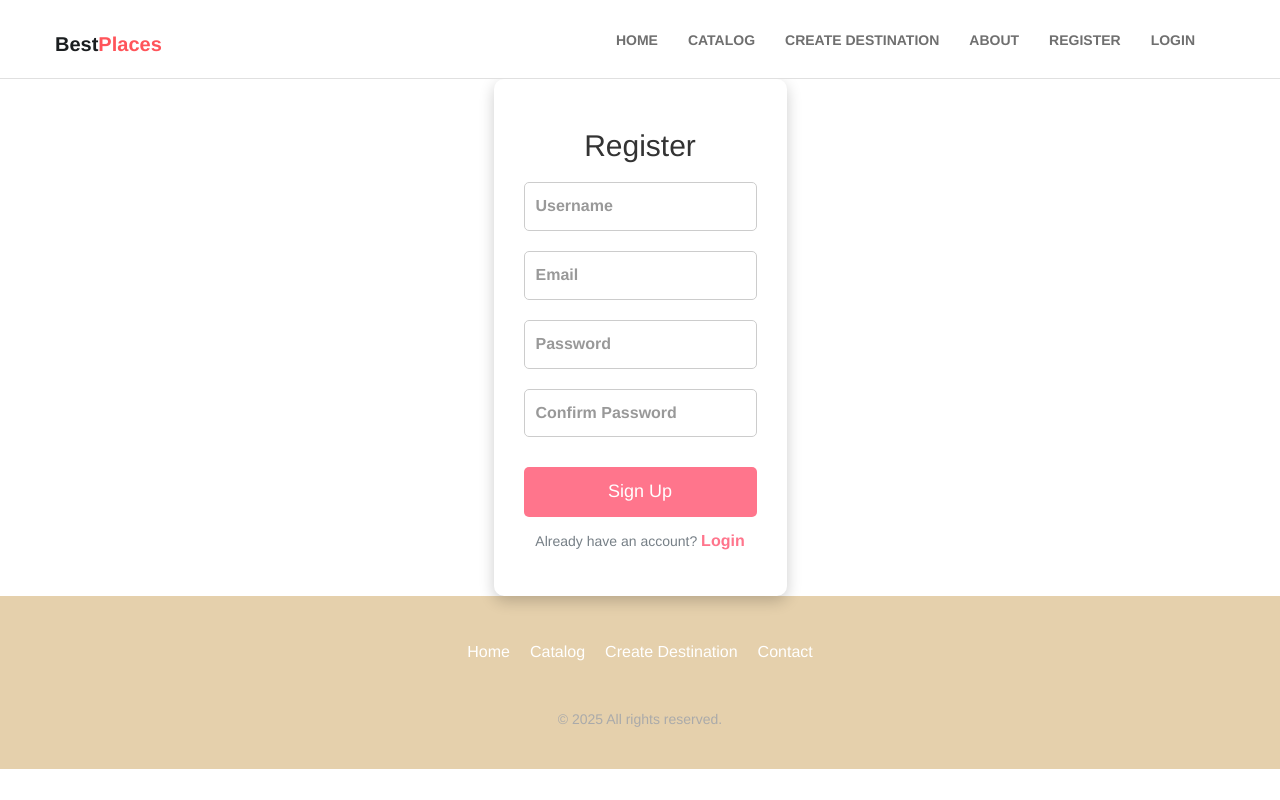
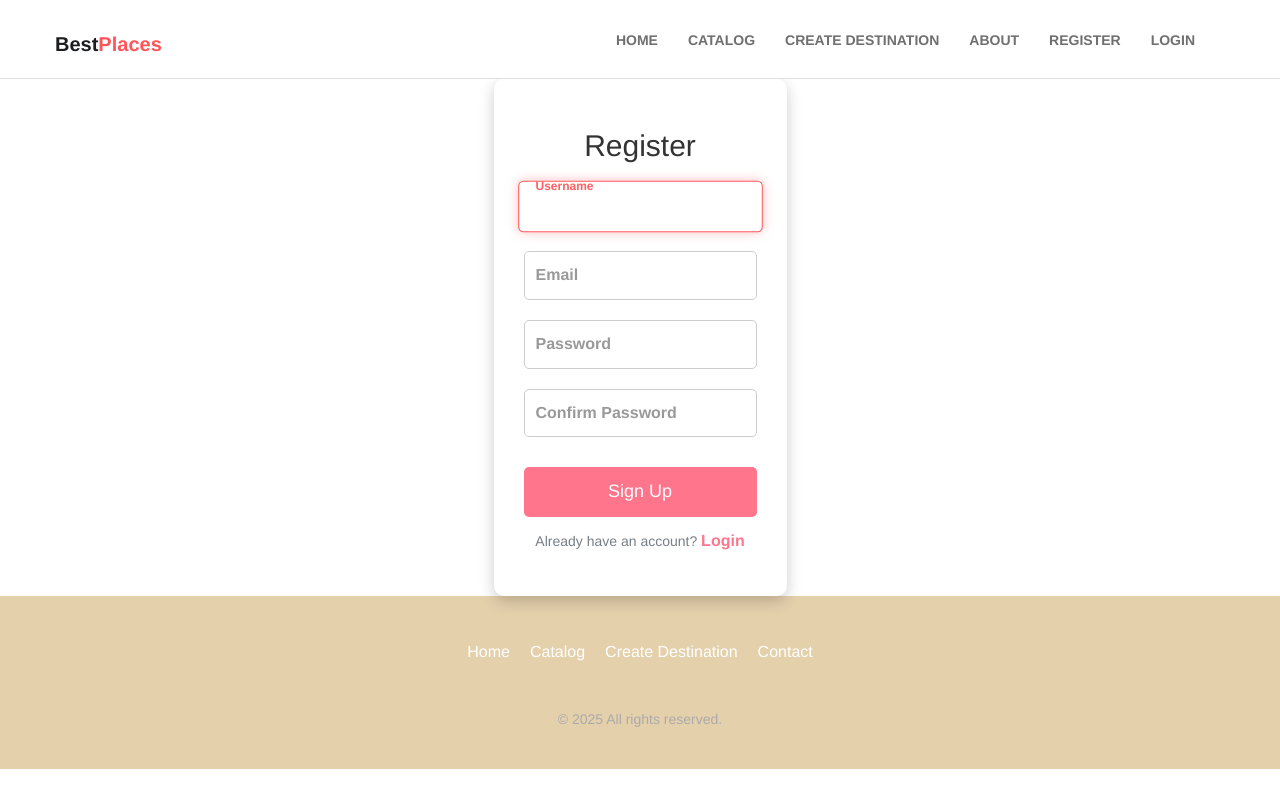
Before and after one commit to Dimitar-Totov/project-defense-2025, a React (Vite) app in the folder client/: page /auth/register in a window 1280 px wide. Built offline with nearby package versions, Linux system fonts and the light colour scheme.

Commit message:
Add ref focus to register and login

```diff
--- a/client/src/components/auth/Login.jsx
+++ b/client/src/components/auth/Login.jsx
@@ -1,4 +1,11 @@
+import { useEffect, useRef } from "react"
+
 export default function Login() {
+
+    const inputRef = useRef();
+    useEffect(() => {
+        inputRef.current.focus();
+    })
 
     return (
         <>
@@ -7,7 +14,7 @@ export default function Login() {
                     <h2>Login</h2>
                     <div className="login-input">
                         <label for="email">Email</label>
-                        <input type="email" id="email" name="email" placeholder="Enter your email" required />
+                        <input type="email" id="email" name="email" ref={inputRef} placeholder="Enter your email" required />
                     </div>
                     <div className="login-input">
                         <label for="password">Password</label>
--- a/client/src/components/auth/Register.jsx
+++ b/client/src/components/auth/Register.jsx
@@ -1,4 +1,11 @@
+import { useEffect, useRef } from "react"
+
 export default function Register() {
+
+    const inputRef = useRef();
+    useEffect(() => {
+        inputRef.current.focus();
+    })
 
     return (
         <>
@@ -6,7 +13,7 @@ export default function Register() {
                 <form className="register-form">
                     <h2>Register</h2>
                     <div className="register-input">
-                        <input type="text" id="username" required />
+                        <input type="text" id="username" ref={inputRef} required />
                             <label for="username">Username</label>
                     </div>
                     <div className="register-input">
```
